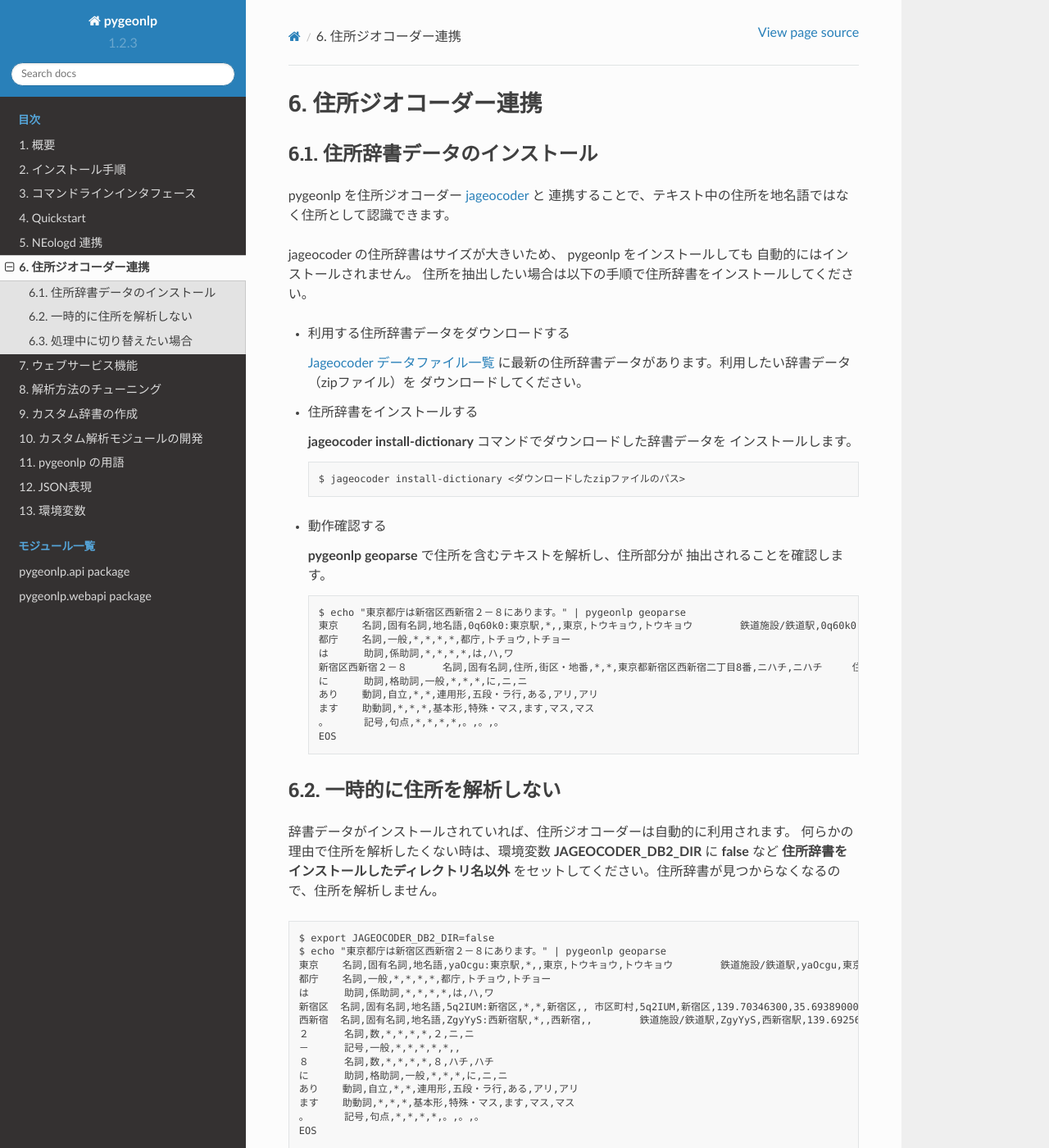
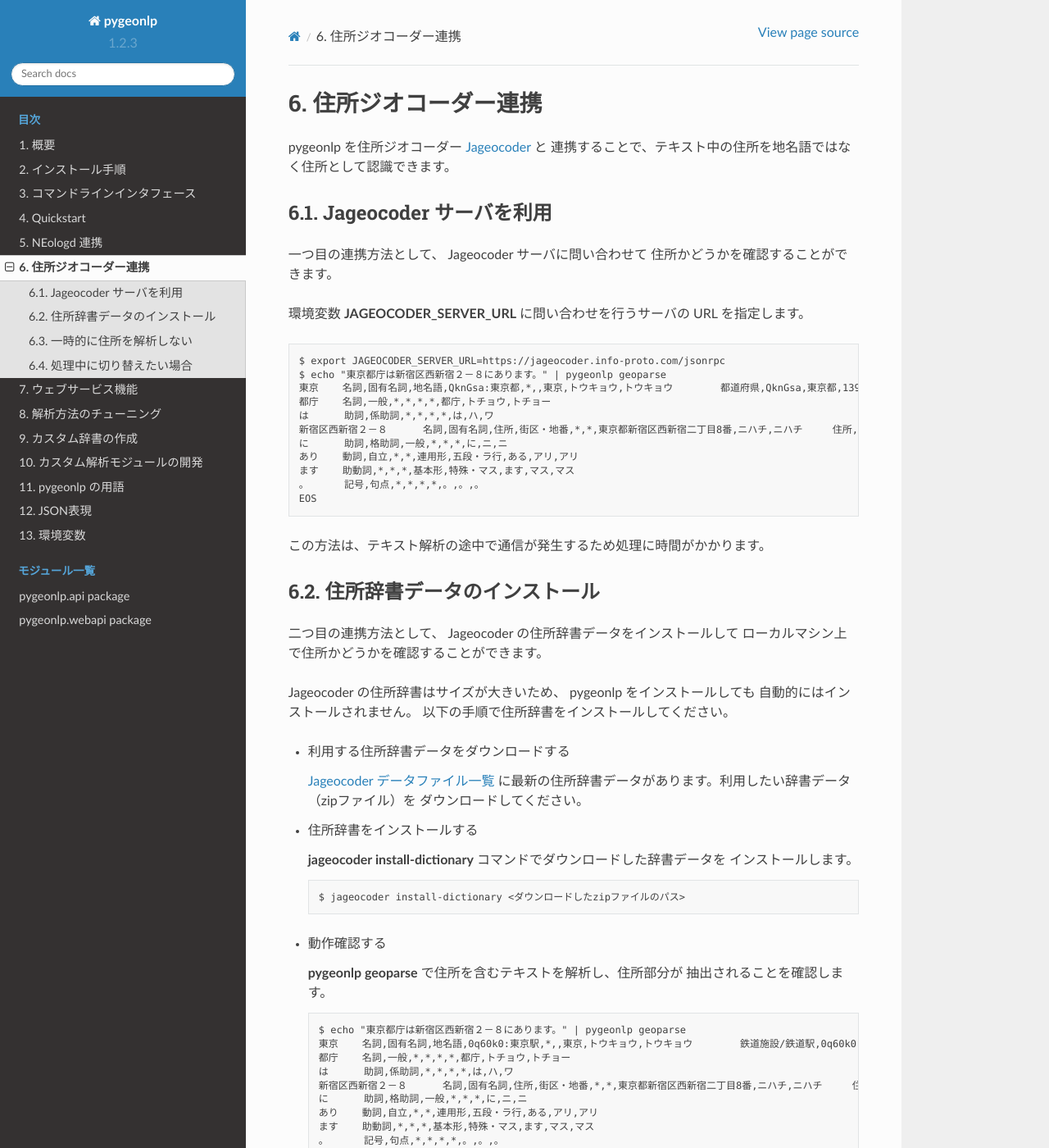
Before and after one commit to geonlp-platform/pygeonlp, a Sphinx documentation site: the page built from docs/source/link_jageocoder.rst, in a window 1280 px wide and 1400 px high. Shown: the whole window at 82% size. Built offline with Sphinx 7.4.7 and the Read the Docs theme 2.0.0, drawn with Linux system fonts in a browser that asks for light colours; the version number is read from the project's files by our own code.

Commit message:
Update documents.
- Support Jageocoder-server
- Update OS versions

```diff
--- a/docs/source/install.rst
+++ b/docs/source/install.rst
@@ -9,8 +9,8 @@
 pygeonlp は以下の環境で動作確認済みです。
 
 - x86_64 アーキテクチャ / Ubuntu 22.04.3 LTS
-- aarm64 アーキテクチャ / MacOS X Sonoma 14.1.1
-- Windows Subsystem for Linux / Ubuntu 20.04.6 LTS
+- aarm64 アーキテクチャ / MacOS X Sonoma 14.5
+- Windows Subsystem for Linux / Ubuntu 20.04.6 LTS, 22.04.3 LTS
 - x86_64, aarm64 アーキテクチャ / Docker desktop, Docker engine
 
 環境ごとのインストール手順は、リンク先を参照してください。
--- a/docs/source/link_jageocoder.rst
+++ b/docs/source/link_jageocoder.rst
@@ -3,15 +3,41 @@
 住所ジオコーダー連携
 ====================
 
+pygeonlp を住所ジオコーダー `Jageocoder <https://t-sagara.github.io/jageocoder/>`_ と
+連携することで、テキスト中の住所を地名語ではなく住所として認識できます。
+
+Jageocoder サーバを利用
+-----------------------
+
+一つ目の連携方法として、 Jageocoder サーバに問い合わせて
+住所かどうかを確認することができます。
+
+環境変数 **JAGEOCODER_SERVER_URL** に問い合わせを行うサーバの URL を指定します。 ::
+
+  $ export JAGEOCODER_SERVER_URL=https://jageocoder.info-proto.com/jsonrpc
+  $ echo "東京都庁は新宿区西新宿２－８にあります。" | pygeonlp geoparse
+  東京    名詞,固有名詞,地名語,QknGsa:東京都,*,,東京,トウキョウ,トウキョウ        都道府県,QknGsa,東京都,139.69178,35.68963
+  都庁    名詞,一般,*,*,*,*,都庁,トチョウ,トチョー
+  は      助詞,係助詞,*,*,*,*,は,ハ,ワ
+  新宿区西新宿２－８      名詞,固有名詞,住所,街区・地番,*,*,東京都新宿区西新宿二丁目8番,ニハチ,ニハチ     住所,,東京都新宿区西新宿二丁目8番,139.6917724609375,35.68962860107422
+  に      助詞,格助詞,一般,*,*,*,に,ニ,ニ
+  あり    動詞,自立,*,*,連用形,五段・ラ行,ある,アリ,アリ
+  ます    助動詞,*,*,*,基本形,特殊・マス,ます,マス,マス
+  。      記号,句点,*,*,*,*,。,。,。
+  EOS
+
+この方法は、テキスト解析の途中で通信が発生するため処理に時間がかかります。
+
+
 住所辞書データのインストール
 ----------------------------
 
-pygeonlp を住所ジオコーダー `jageocoder <https://t-sagara.github.io/jageocoder/>`_ と
-連携することで、テキスト中の住所を地名語ではなく住所として認識できます。
+二つ目の連携方法として、 Jageocoder の住所辞書データをインストールして
+ローカルマシン上で住所かどうかを確認することができます。
 
-jageocoder の住所辞書はサイズが大きいため、 pygeonlp をインストールしても
+Jageocoder の住所辞書はサイズが大きいため、 pygeonlp をインストールしても
 自動的にはインストールされません。
-住所を抽出したい場合は以下の手順で住所辞書をインストールしてください。
+以下の手順で住所辞書をインストールしてください。
 
 - 利用する住所辞書データをダウンロードする
 
--- a/docs/source/link_neologd.rst
+++ b/docs/source/link_neologd.rst
@@ -60,6 +60,7 @@
     。      記号,句点,*,*,*,*,。,。,。
     EOS
 
+
 環境変数を使わずに Python API で実行時に MeCab システム辞書を指定するには、
 :py:meth:`pygeonlp.api.init` の解析オプション **system_dic_dir** で
 NEologd のカスタムシステム辞書のパスを指定してください。 ::
```
Also changed, not shown: docs/source/webapi/run_server.rst (+3 -5 lines), 4 other files.
